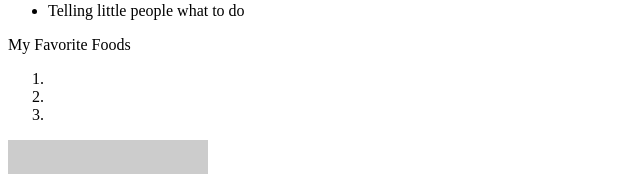
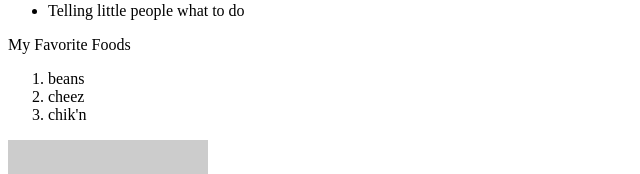
Before and after one commit to webbcrabtree/my-first-html, a plain HTML site: page index.html in a window 1280 px wide. Shown: the part 320-494 px from the top of the page, without its empty margins (0-640 px from the left). Drawn offline with Linux system fonts and the light colour scheme; placeholder pictures from the web are drawn by us.

Commit message:
2022-04-21

```diff
--- a/index.html
+++ b/index.html
@@ -23,9 +23,9 @@
     </ul>
     <p>My Favorite Foods</p>
     <ol>
-        <li></li>
-        <li></li>
-        <li></li>
+        <li>beans</li>
+        <li>cheez</li>
+        <li>chik'n</li>
     </ol>
 <!-- src is an attribute -->
     <img src="https://via.placeholder.com/200" alt="random 200x200 image">
```
